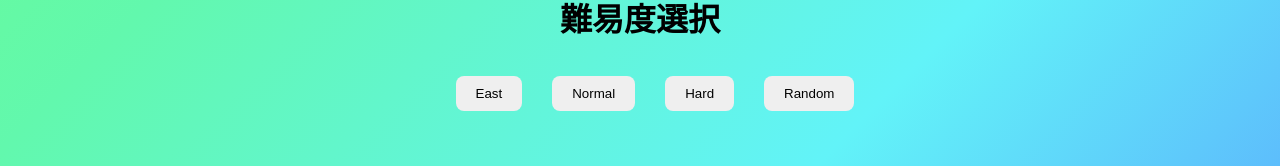
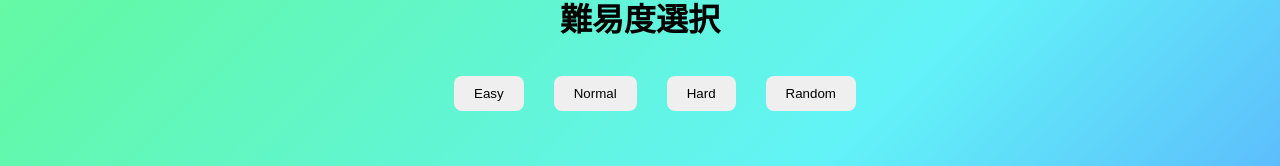
Before and after one commit to shupopo-999/web-app, a React (Create React App) app: page /difficulty in a window 1280 px wide. Shown: the part 358-524 px from the top of the page. Built offline with nearby package versions, Linux system fonts and the light colour scheme; the HTML template or start-up script is replaced by a standard one.

Commit message:
fix: ミスの修正

```diff
--- a/src/difficulty.tsx
+++ b/src/difficulty.tsx
@@ -11,7 +11,7 @@ const Difficulty: React.FC = () => {
     <div  className="title gradient-background">
         <h1>難易度選択</h1>
         <div className='time-buttons'>
-            <button className="text-margin-left text-margin-top" onClick={() => handleDifficultySelect('Easy')}>East</button>
+            <button className="text-margin-left text-margin-top" onClick={() => handleDifficultySelect('Easy')}>Easy</button>
             <button className="text-margin-left text-margin-top" onClick={() => handleDifficultySelect('Normal')}>Normal</button>
             <button className="text-margin-left text-margin-top" onClick={() => handleDifficultySelect('Hard')}>Hard</button>
             <button className="text-margin-left text-margin-top" onClick={() => handleDifficultySelect('Random')}>Random</button>
```
